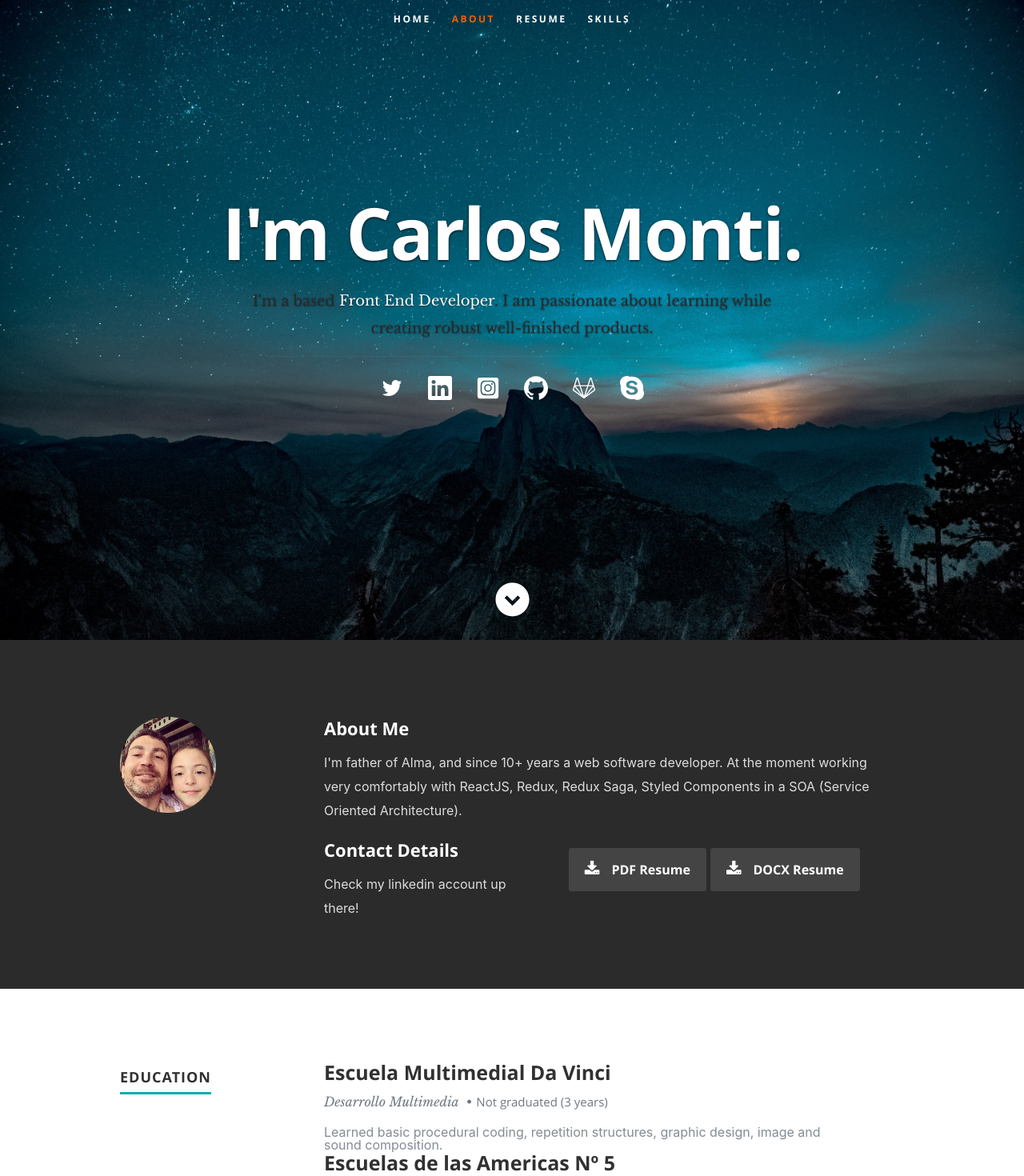
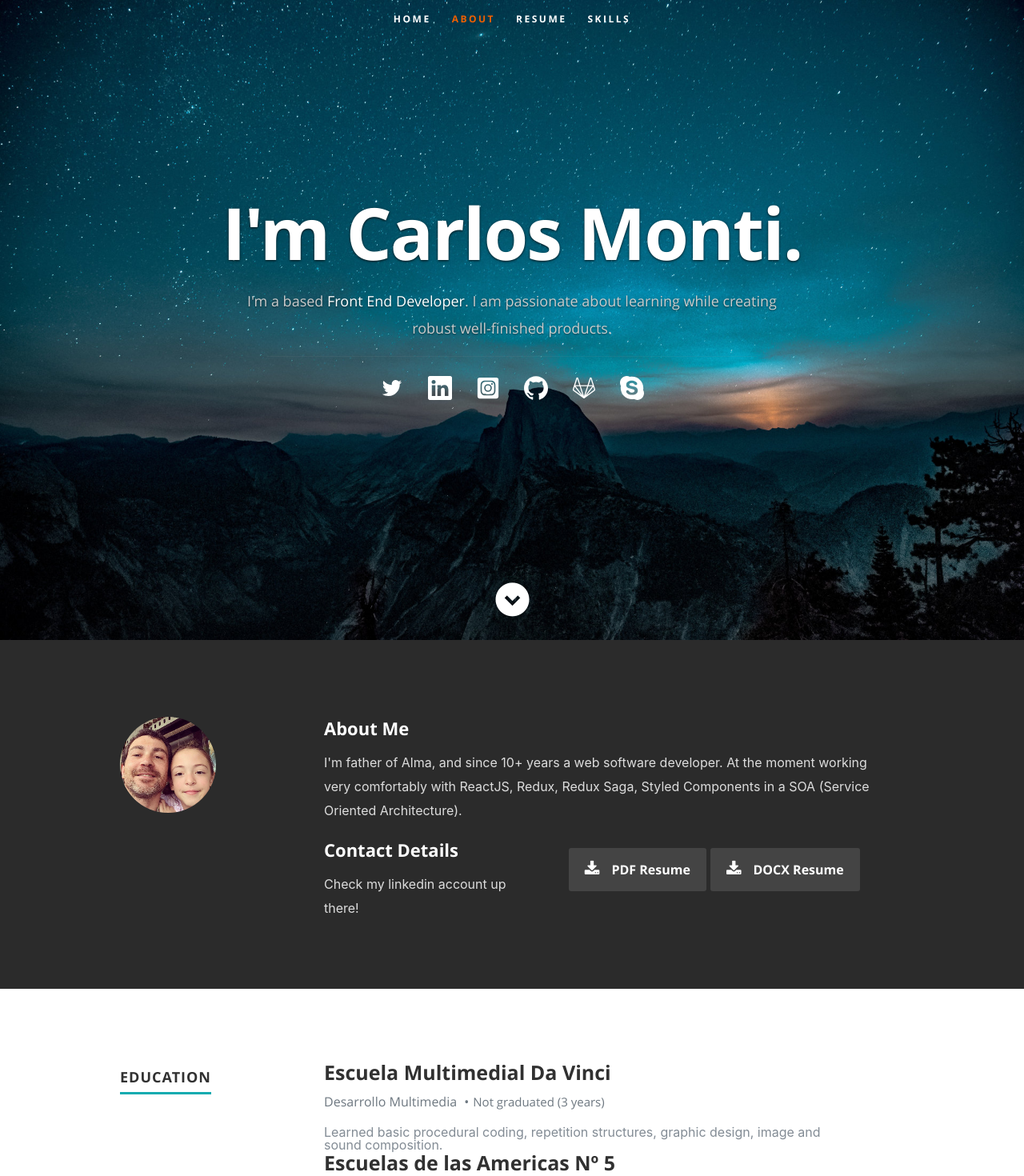
Before and after one commit to testacode/resume, a React (Create React App) app: page / in a window 1280 px wide. Shown: the top 1470 px of the page at 80% size. Built offline with nearby package versions, Linux system fonts and the light colour scheme.

Commit message:
feat: changing font

```diff
--- a/public/css/layout.css
+++ b/public/css/layout.css
@@ -66,8 +66,8 @@ header .banner-text h1 {
    text-shadow: 0px 1px 3px rgba(0, 0, 0, .8);
 }
 header .banner-text h3 {
-   font: 18px/1.9em 'librebaskerville-regular', serif;
-   color: #2B2B2B;
+   font: 18px/1.9em 'opensans-regular', serif;
+   color: #ccc;
    margin: 0 auto;
    width: 70%;
    text-shadow: 0px 1px 2px rgba(0, 0, 0, .5);
@@ -275,7 +275,7 @@ ul#nav li.current a { color: #F06000; }
    border-bottom: 1px solid #E8E8E8;
 }
 #resume .info {
-   font: 16px/24px 'librebaskerville-italic', serif;
+   font: 16px/24px 'opensans-regular', serif;
    color: #6E7881;
    margin-bottom: 18px;
    margin-top: 9px;
```
